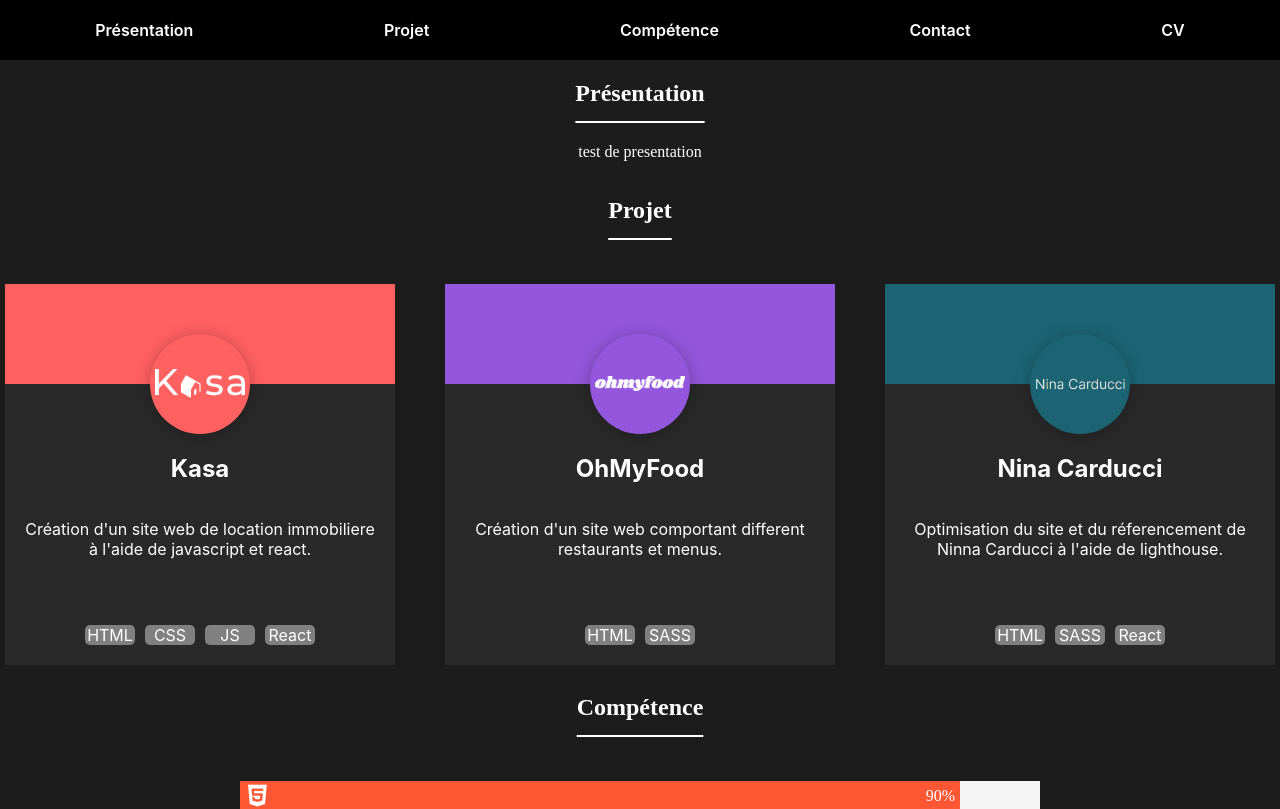
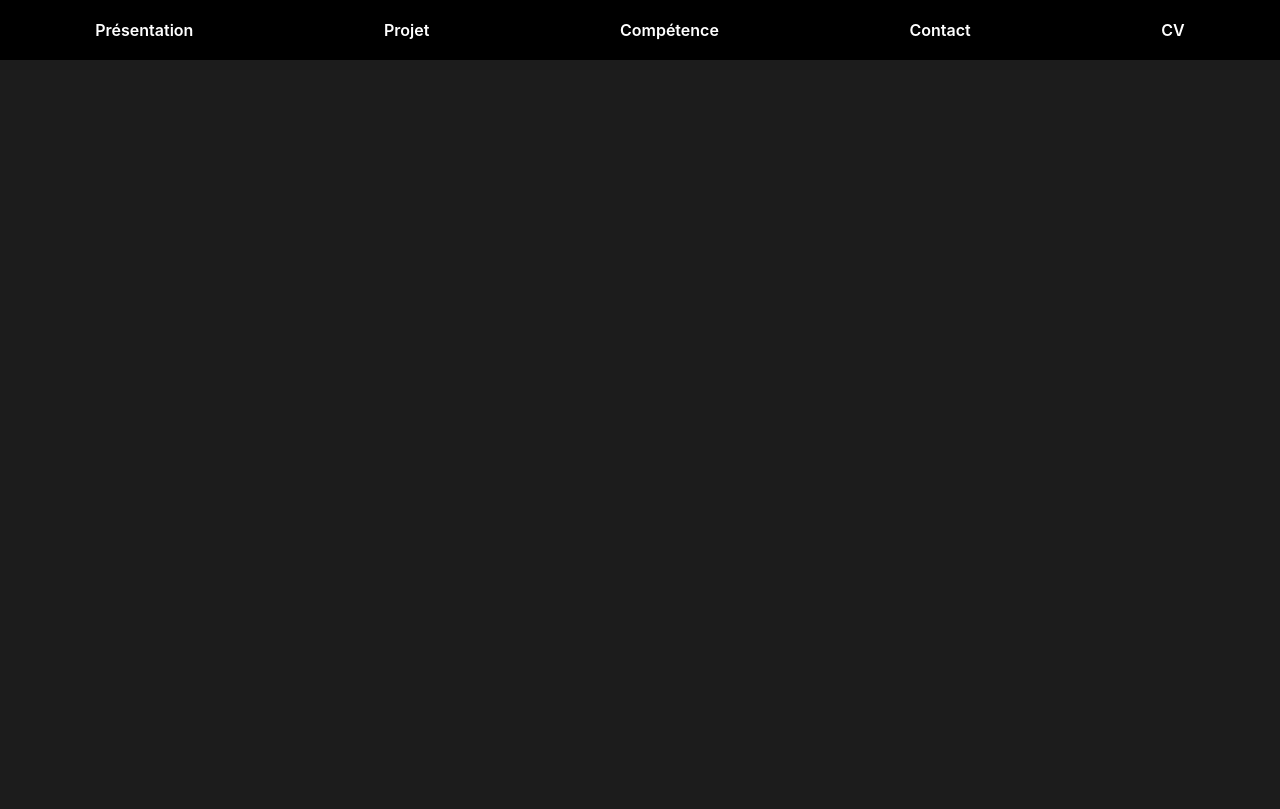
Before and after one commit to geronimo3tr/Portfolio, a React (Create React App) app: page / in a window 1280 px wide. Shown: the top 809 px of the page. Built offline with nearby package versions, Linux system fonts and the light colour scheme; a web font is replaced by a local one.

Commit message:
deploy page

```diff
--- a/package.json
+++ b/package.json
@@ -1,4 +1,5 @@
 {
+  "homepage": "https://geronimo3tr.github.io/Portfolio/",
   "name": "mon_site",
   "version": "0.1.0",
   "private": true,
@@ -14,6 +15,8 @@
   },
   "scripts": {
     "start": "react-scripts start",
+    "predeploy": "npm run build",
+    "deploy": "gh-pages -d build",
     "build": "react-scripts build",
     "test": "react-scripts test",
     "eject": "react-scripts eject"
@@ -35,5 +38,8 @@
       "last 1 firefox version",
       "last 1 safari version"
     ]
+  },
+  "devDependencies": {
+    "gh-pages": "^6.1.1"
   }
 }
--- a/src/components/Router/Router.js
+++ b/src/components/Router/Router.js
@@ -8,7 +8,7 @@ function RouterPortfolio() {
       <Router>
         <Header />
         <Routes>
-          <Route path="/" element={<MainPage />} />
+          <Route path="/Portfolio" element={<MainPage />} />
         </Routes>
       </Router>
     </div>
--- a/src/pages/MainPage/MainPage.js
+++ b/src/pages/MainPage/MainPage.js
@@ -58,6 +58,7 @@ function MainPage() {
           <Skills progressLenght={90} color={"#FF5733"} icon={<i className="fab fa-html5" />} text={"90%"} />
           <Skills progressLenght={80} color={"#264de4"} icon={<i className="fab fa-css3-alt" />} text={"80%"} />
           <Skills progressLenght={70} color={"#F0DB4F"} icon={<i className="fab fa-js" />} text={"70%"} />
+          <Skills progressLenght={70} color={"#61DBFB"} icon={<i class=" fab fa-brands fa-react"></i>} text={"75%"} />
         </article>
       </section>
       <section id="Contact">
```
Also changed, not shown: 1 other file (tests, documents, lock files or other folders).
